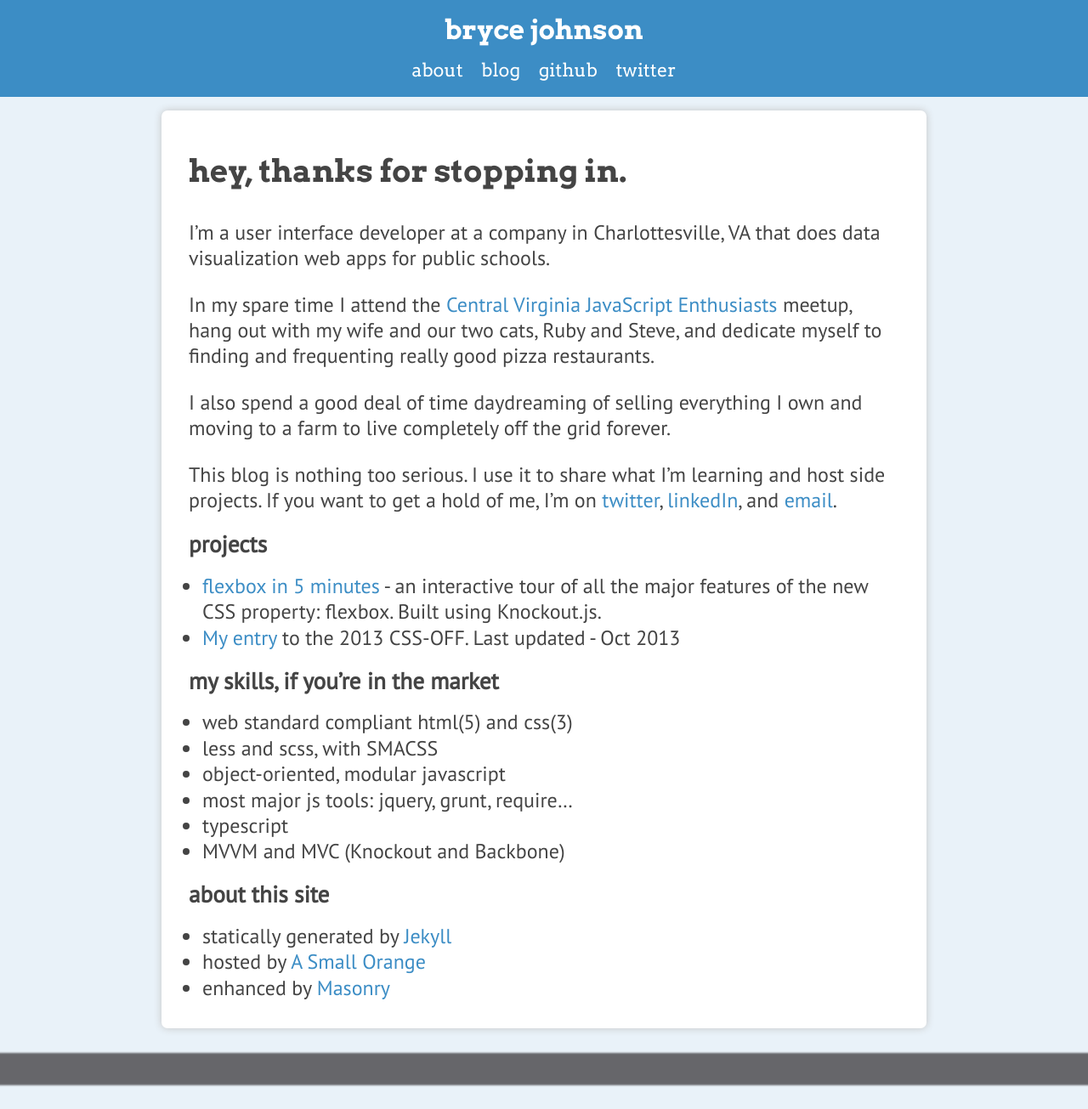
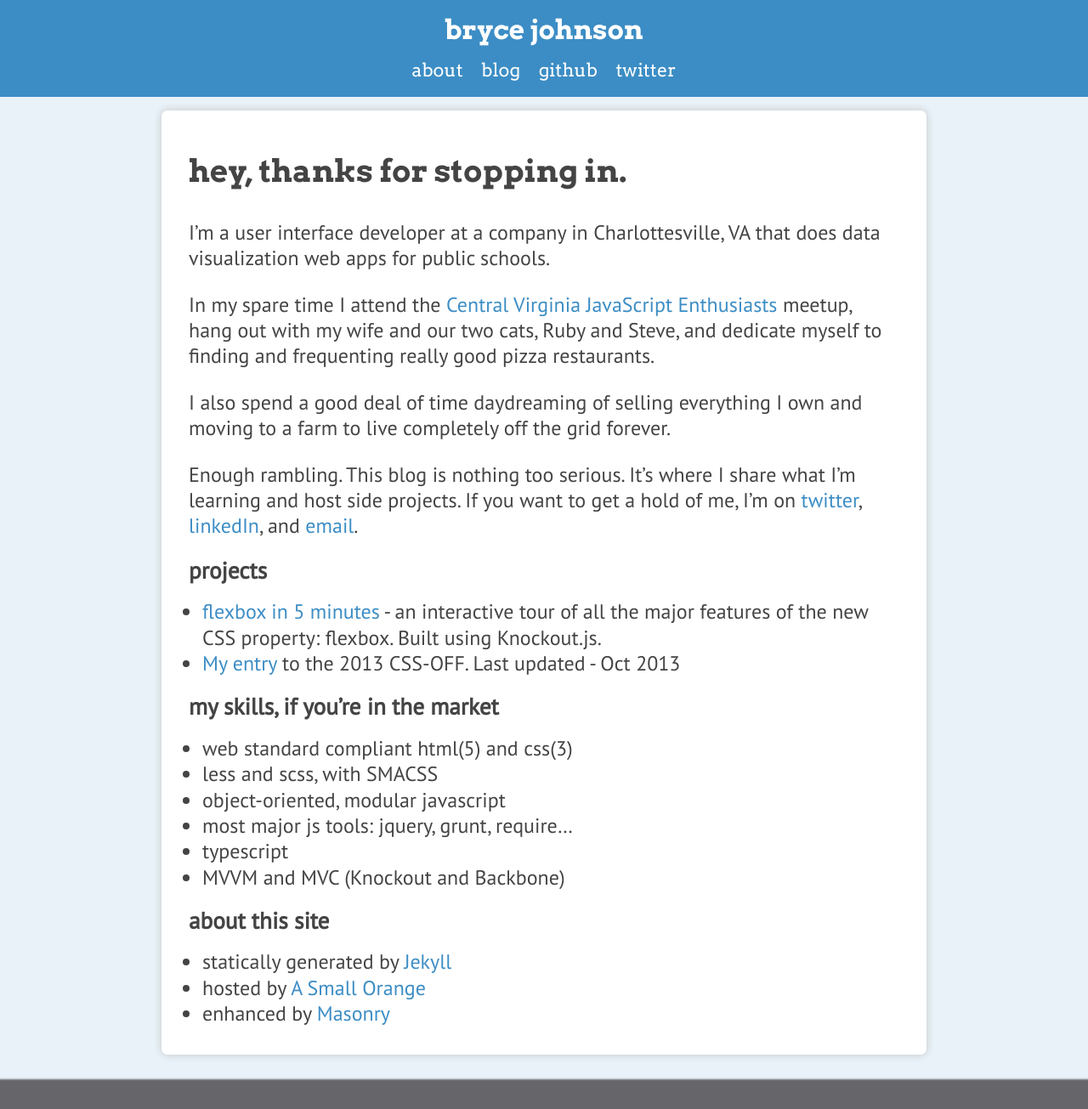
Before and after one commit to brycepj/devbryce-jekyll, a Jekyll site: the page built from about/index.md, in a window 1280 px wide. Shown: the whole page at 85% size. Built offline with Jekyll 4.4.1, drawn with Linux system fonts in a browser that asks for light colours.

Commit message:
blank commit

```diff
--- a/about/index.md
+++ b/about/index.md
@@ -10,7 +10,7 @@ In my spare time I attend the [Central Virginia JavaScript Enthusiasts](http://w
 
  I also spend a good deal of time daydreaming of selling everything I own and moving to a farm to live completely off the grid forever.
 
-This blog is nothing too serious. I use it to share what I'm learning and host side projects. If you want to get a hold of me, I'm on [twitter](http://twitter.com/_brycepj), [linkedIn](http://www.linkedin.com/in/brycepj/), and [email](mailto:brycepj@gmail.com).
+Enough rambling. This blog is nothing too serious. It's where I share what I'm learning and host side projects. If you want to get a hold of me, I'm on [twitter](http://twitter.com/_brycepj), [linkedIn](http://www.linkedin.com/in/brycepj/), and [email](mailto:brycepj@gmail.com).
 
 ## projects
 
```
